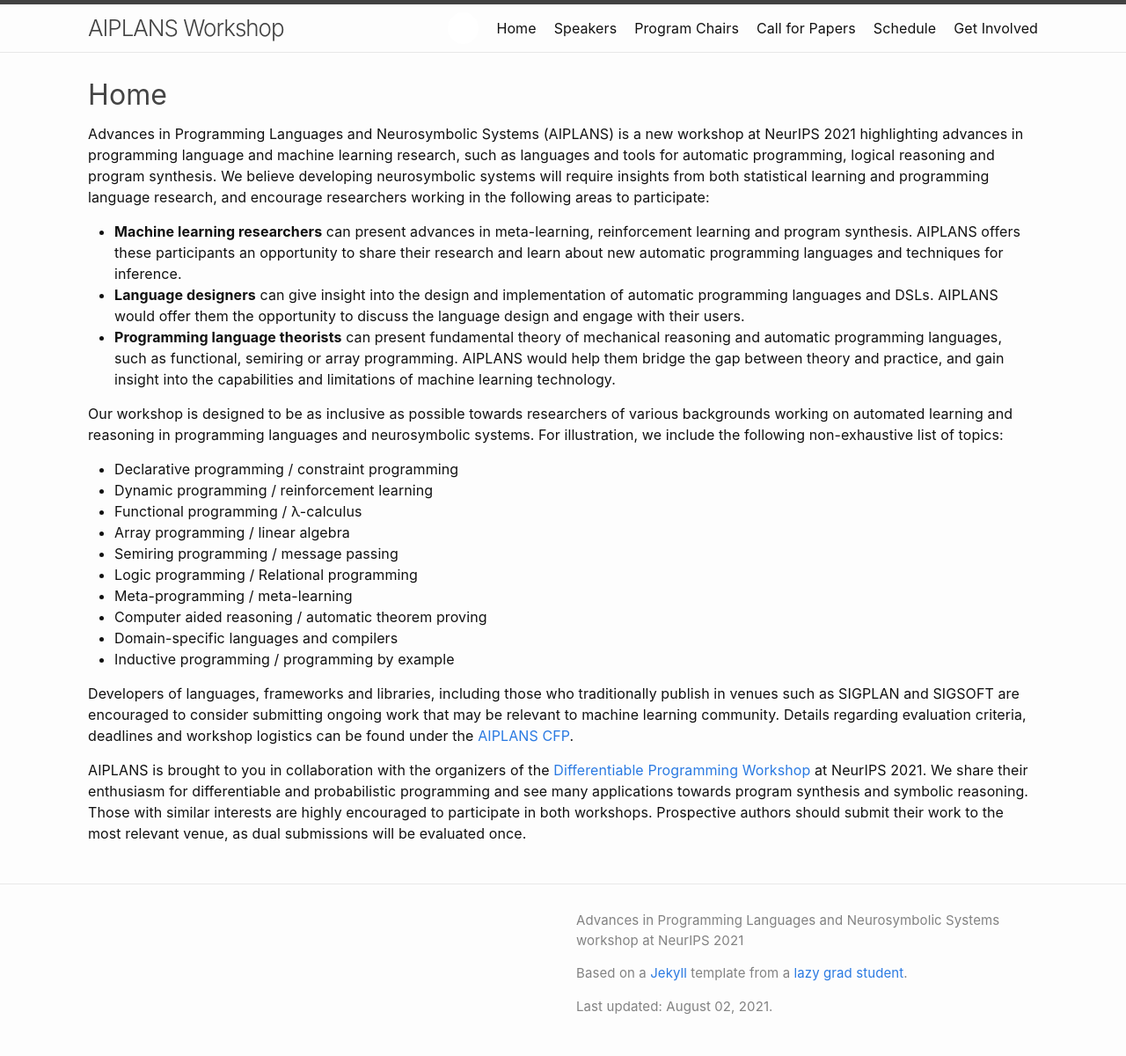
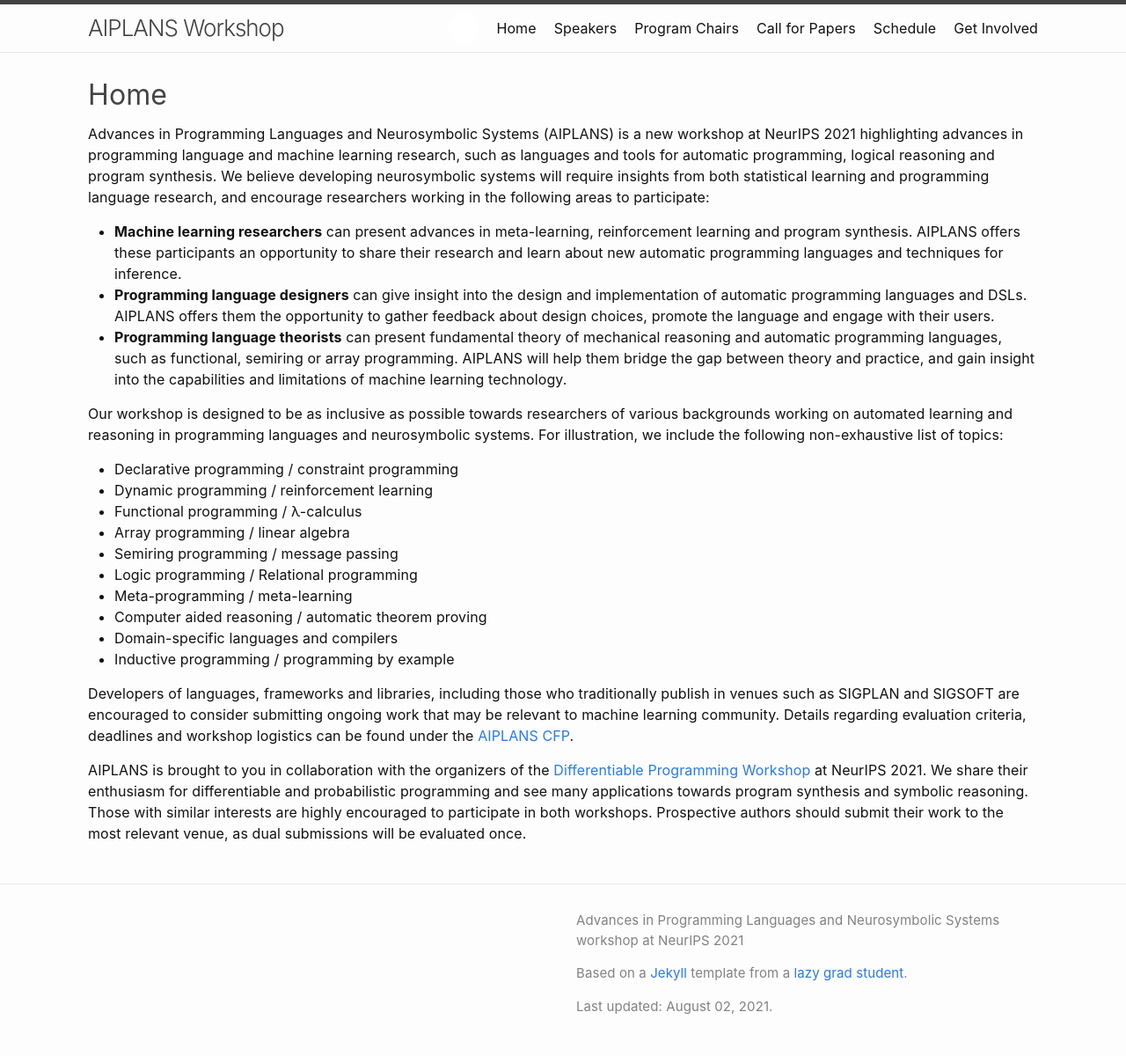
Before and after one commit to aiplans/aiplans.github.io, a Jekyll site: the page built from index.md, in a window 1280 px wide. Shown: the whole page at 88% size. Built offline with Jekyll 4.4.1, drawn with Linux system fonts in a browser that asks for light colours.

Commit message:
elaborate PL design aspect

```diff
--- a/index.md
+++ b/index.md
@@ -10,8 +10,8 @@ layout: home
 Advances in Programming Languages and Neurosymbolic Systems (AIPLANS) is a new workshop at NeurIPS 2021 highlighting advances in programming language and machine learning research, such as languages and tools for automatic programming, logical reasoning and program synthesis. We believe developing neurosymbolic systems will require insights from both statistical learning and programming language research, and encourage researchers working in the following areas to participate:
 
 * **Machine learning researchers** can present advances in meta-learning, reinforcement learning and program synthesis. AIPLANS offers these participants an opportunity to share their research and learn about new automatic programming languages and techniques for inference.
-* **Language designers** can give insight into the design and implementation of automatic programming languages and DSLs. AIPLANS would offer them the opportunity to discuss the language design and engage with their users.
-* **Programming language theorists** can present fundamental theory of mechanical reasoning and automatic programming languages, such as functional, semiring or array programming. AIPLANS would help them bridge the gap between theory and practice, and gain insight into the capabilities and limitations of machine learning technology.
+* **Programming language designers** can give insight into the design and implementation of automatic programming languages and DSLs. AIPLANS offers them the opportunity to gather feedback about design choices, promote the language and engage with their users.
+* **Programming language theorists** can present fundamental theory of mechanical reasoning and automatic programming languages, such as functional, semiring or array programming. AIPLANS will help them bridge the gap between theory and practice, and gain insight into the capabilities and limitations of machine learning technology.
 
 [comment]: <> (* **Probabilistic programming** researchers can present progress in a long history of extending programming paradigms &#40;e.g. functional or logic programming&#41; to handle learning under uncertainty. AIPLANS would provide them with new insights for extending these &#40;often symbolic&#41; languages with primitives for expressing neural models.)
 
```
